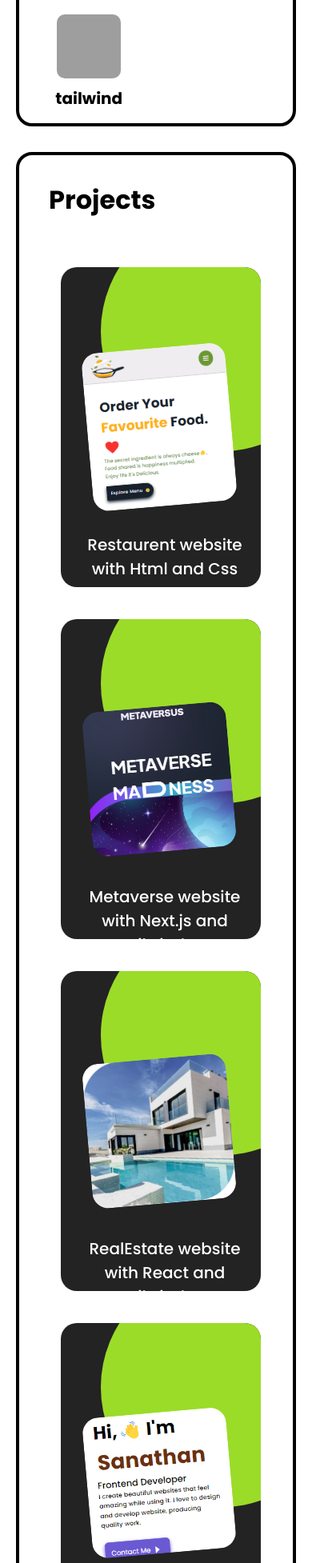
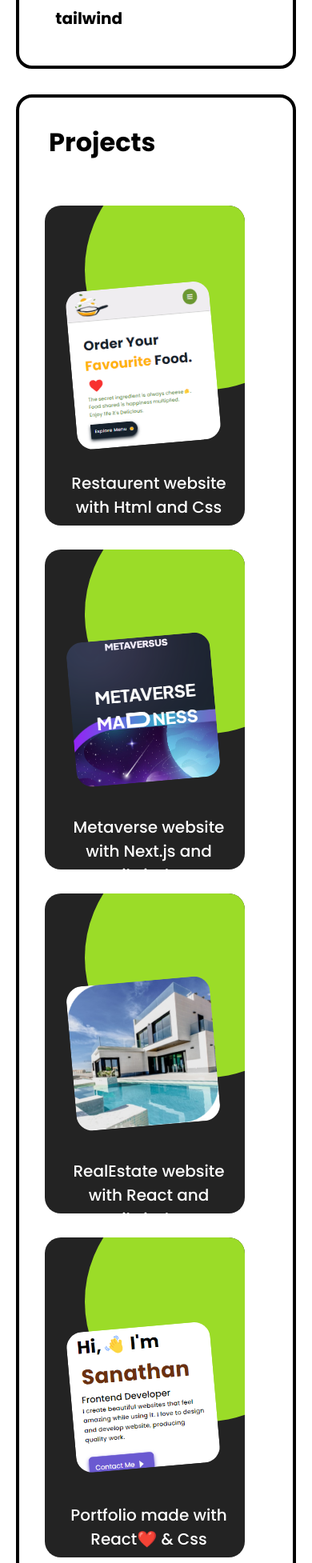
Before and after one commit to sanathanrao/Reactportfolio, a React (Create React App) app: page / in a window 390 px wide. Shown: the part 1769-3723 px from the top of the page at 80% size. Built offline with nearby package versions, Linux system fonts and the light colour scheme; grey boxes are pictures that could not be loaded.

Commit message:
first commit

```diff
--- a/src/components/Skills/Skills.css
+++ b/src/components/Skills/Skills.css
@@ -53,4 +53,8 @@
   .grid__container{
     grid-template-columns: repeat(2, 1fr);
   }
+  .icon__size{
+    width: 60px;
+    height: 60px;
+  }
 }
--- a/src/components/Work/Work.css
+++ b/src/components/Work/Work.css
@@ -156,3 +156,8 @@
     grid-template-columns: auto;
   }
 }
+@media screen and (max-width: 500px){
+  .container{
+    margin: 15px -10px;
+  }
+}
```
